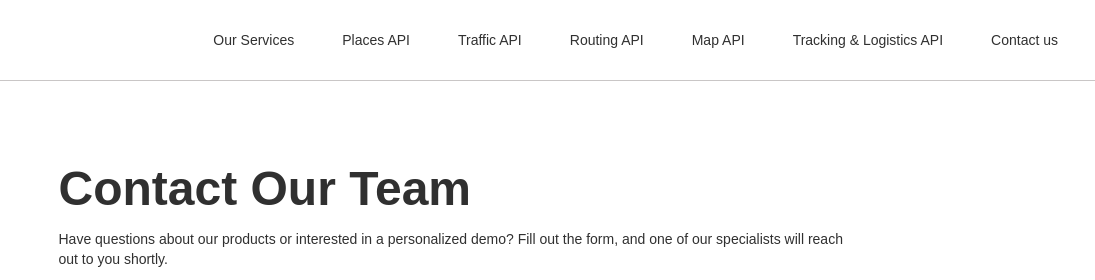
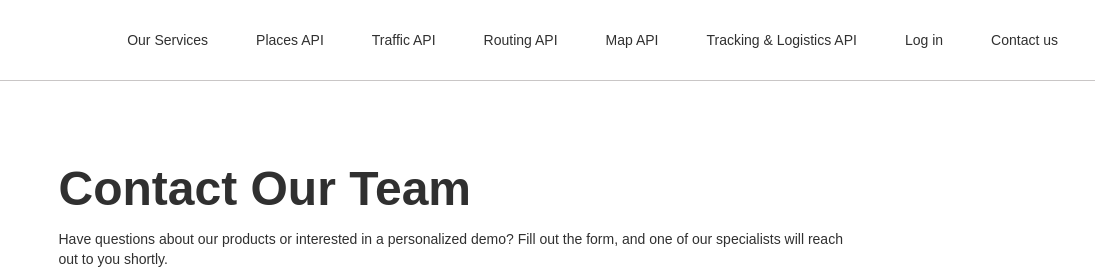
Before and after one commit to AzamjonKobulov/daolu, a website: page public/contact.html in a window 1280 px wide. Shown: the top 280 px of the page, 185-1280 px from the left. Drawn offline with Linux system fonts and the light colour scheme.

Commit message:
add/login to header

```diff
--- a/public/contact.html
+++ b/public/contact.html
@@ -63,6 +63,13 @@
               href="./tracking-logictics-apis.html"
               class="hover:text-black transition-all duration-300"
               >Tracking & Logistics API</a
+            >
+          </li>
+          <li>
+            <a
+              href="./login.html"
+              class="hover:text-black transition-all duration-300"
+              >Log in</a
             >
           </li>
           <li>
@@ -146,6 +153,9 @@
             <a href="./tracking-logictics-apis.html" class="mobile-menu-link"
               >Tracking & Logistics API</a
             >
+          </li>
+          <li>
+            <a href="./login.html" class="mobile-menu-link">Log in</a>
           </li>
           <li>
             <a href="./contact.html" class="mobile-menu-link">Contact us</a>
```
Also changed, not shown: public/index.html (+10 -0 lines), public/login.html (+10 -0 lines), public/map-display-apis.html (+10 -0 lines), public/places-apis.html (+10 -0 lines), public/routing-apis.html (+10 -0 lines), public/services.html (+10 -0 lines), public/tracking-logictics-apis.html (+10 -0 lines), public/traffic-apis.html (+10 -0 lines), public/css/styles.css.
